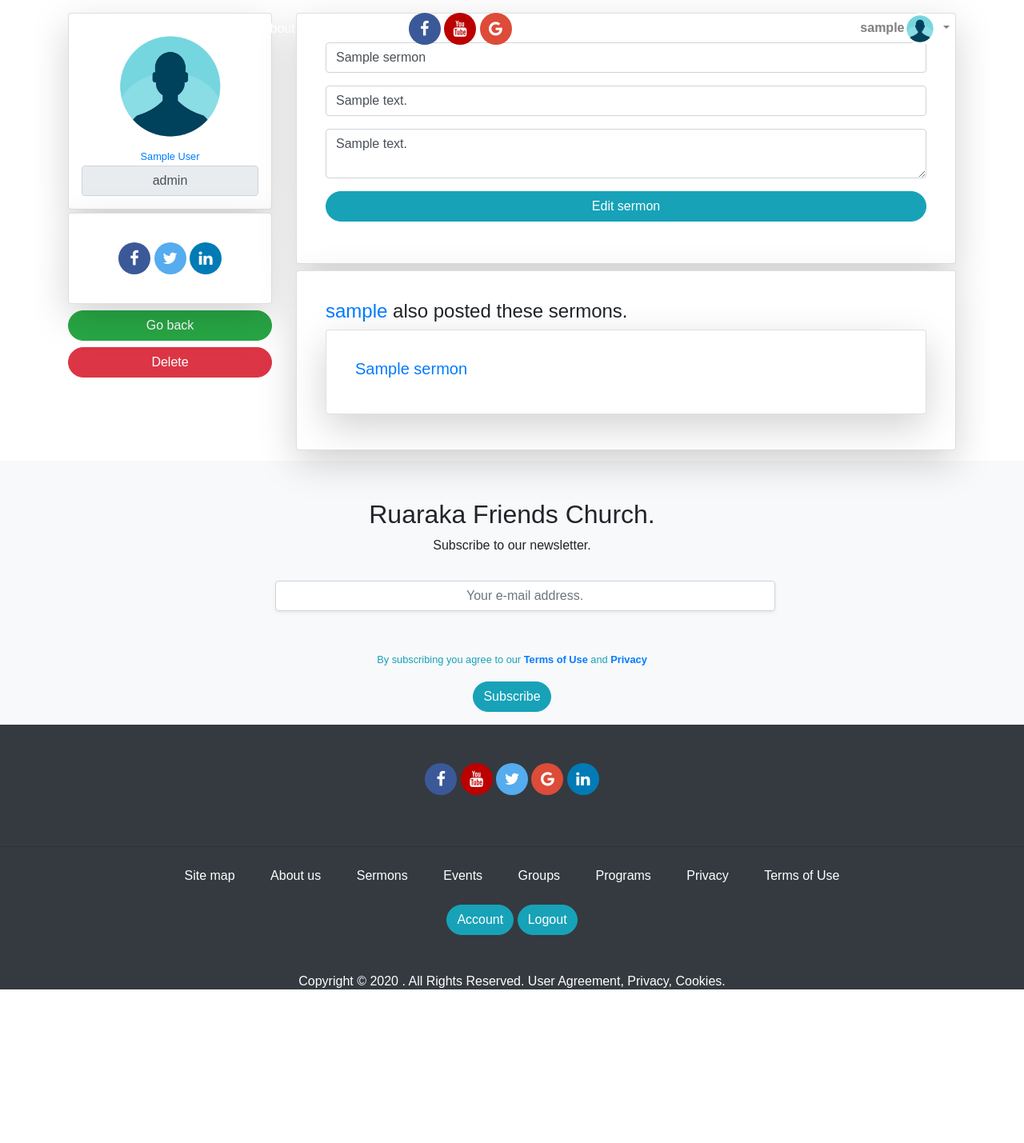
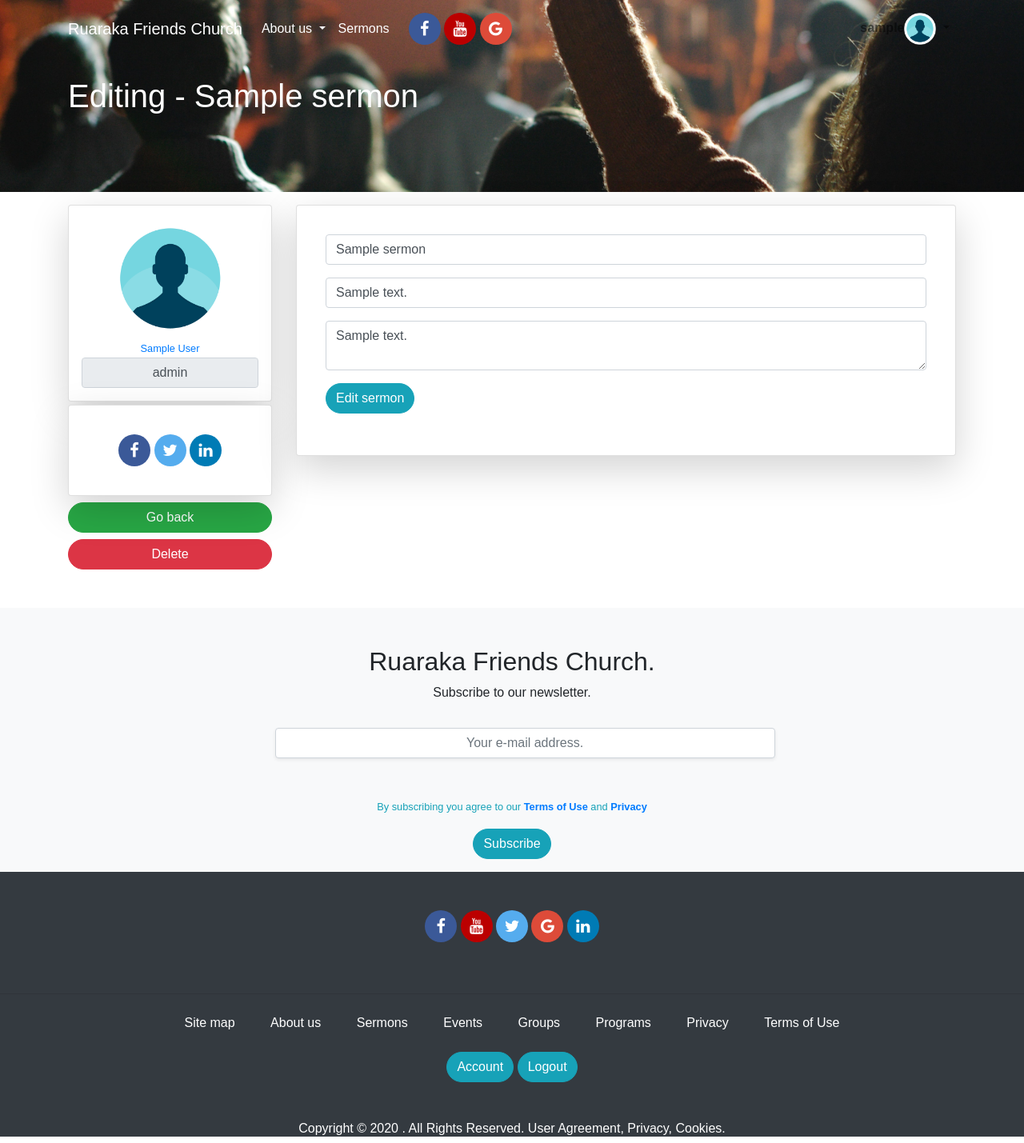
Before and after one commit to AntonyIS/Flask-church-app, a Flask app: page /sermon/edit/1 in a window 1280 px wide. Shown: the whole page at 80% size. Before the commit the page ends 1237 px from the top, so only its background shows below. Run offline with Flask 2, Linux system fonts and the light colour scheme; a user stored in the database is signed in; tables that the repository leaves empty hold one stand-in row (values such as "Sample post"); some libraries are stand-ins or nearby versions.

Commit message:
Added some changes on the user profile

```diff
--- a/app/templates/sermon_details.html
+++ b/app/templates/sermon_details.html
@@ -2,9 +2,9 @@
 
 {% block content  %}
 <section id="profile_section">
-	<div id="section-sermon-top">
+	<div id="section-profile-top">
 		<div class="pt-5 container">
-			<h1 class="mt-5">{{sermon.title}}</h1>
+			<h1 class="mt-5">{{sermon.title}} </h1>
 			<p class="lead">
 
 			</p>
--- a/app/templates/sermon_edit.html
+++ b/app/templates/sermon_edit.html
@@ -2,6 +2,14 @@
 
 {% block content  %}
 <section id="profile_section">
+	<div id="section-profile-top">
+		<div class="pt-5 container">
+			<h1 class="mt-5">Editing - {{sermon.title | truncate(30, True)}}</h1>
+			<p class="lead">
+
+			</p>
+		</div>
+	</div>
 	<div class="container mt-3 mb-5">
 		<div class="row">
 			<div class="col-xs-12 col-sm-12 col-md-3 col-lg-3 col-xl-3">
@@ -55,7 +63,7 @@
 								</div>
 
 								<div class="form-group">
-									{{form.submit(class='btn btn-info btn-block btn_custom')}}
+									{{form.submit(class='btn btn-info btn-md btn_custom')}}
 								</div>
 
 
@@ -63,29 +71,6 @@
             </form>
 					</div>
 				</div>
-
-				<div class="card shadow-lg p-3 mb-2 bg-white rounded">
-					<div class="card-body">
-            {% if sermons %}
-            	<h4 class=""><a href="{{url_for('profile', username=sermon.author.username)}}">{{sermon.author.username}}</a> also posted these sermons.</h4>
-              <div class="row">
-                {% for sermon in sermons %}
-                  <div class="col-xs-12 col-sm-12 col-md-12 col-lg-12 col-xl-12">
-                    	<a href="{{url_for('sermon_details', sermon_id=sermon.id)}}" style="text-decoration: none">
-                      <div class="card shadow-lg p-3 mb-2 bg-white rounded">
-              					<div class="card-body">
-                          	<h5 class=""> {{sermon.title}} </h3>
-                        </div>
-                      </div>
-                    </a>
-                  </div>
-                {% endfor %}
-              </div>
-
-            {% else %}
-                <p>No sermons</p>
-            {% endif %}
-
 
 					</div>
 				</div>
```
Also changed, not shown: app/templates/profile.html (+16 -2 lines), church.db.
